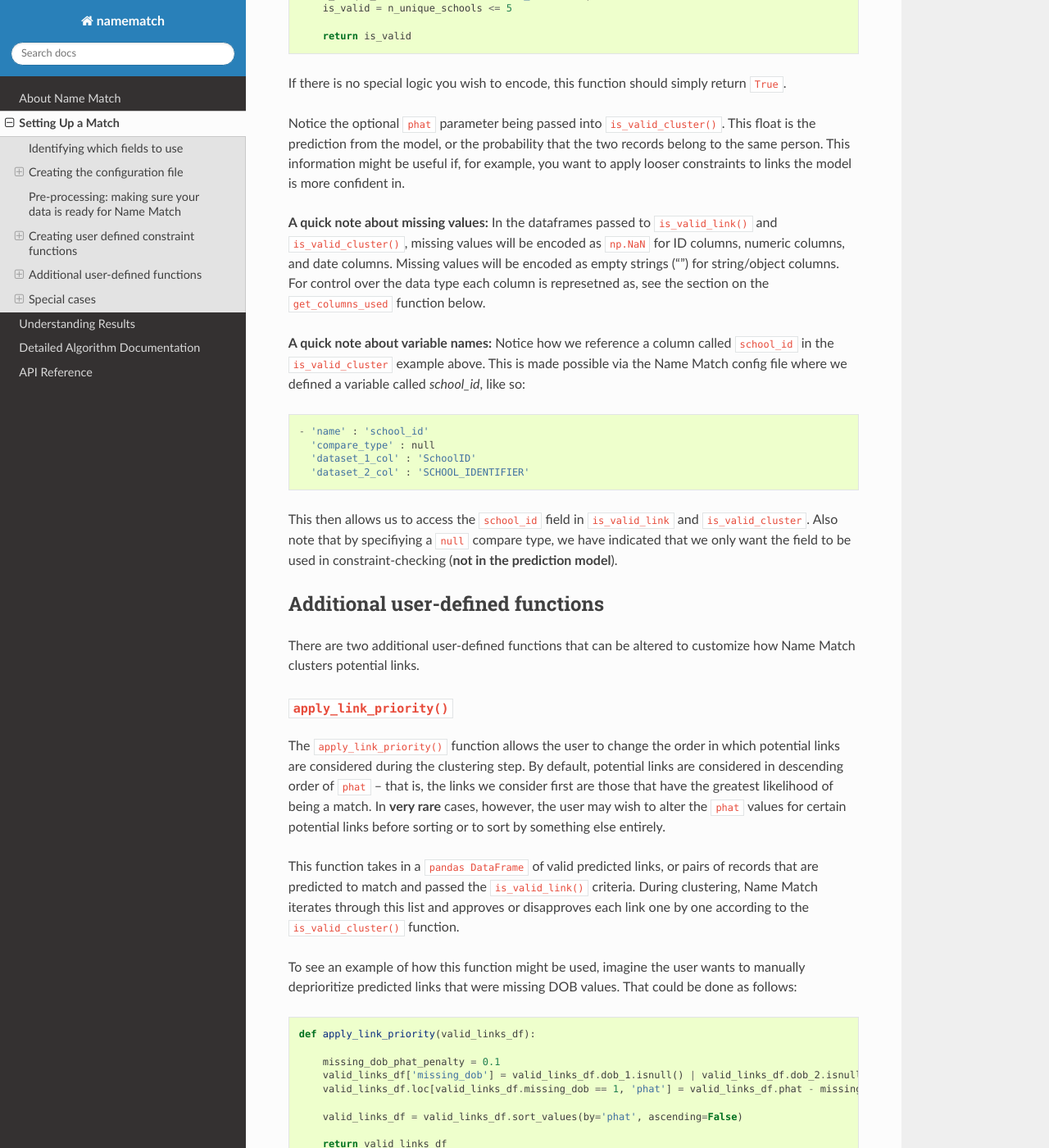
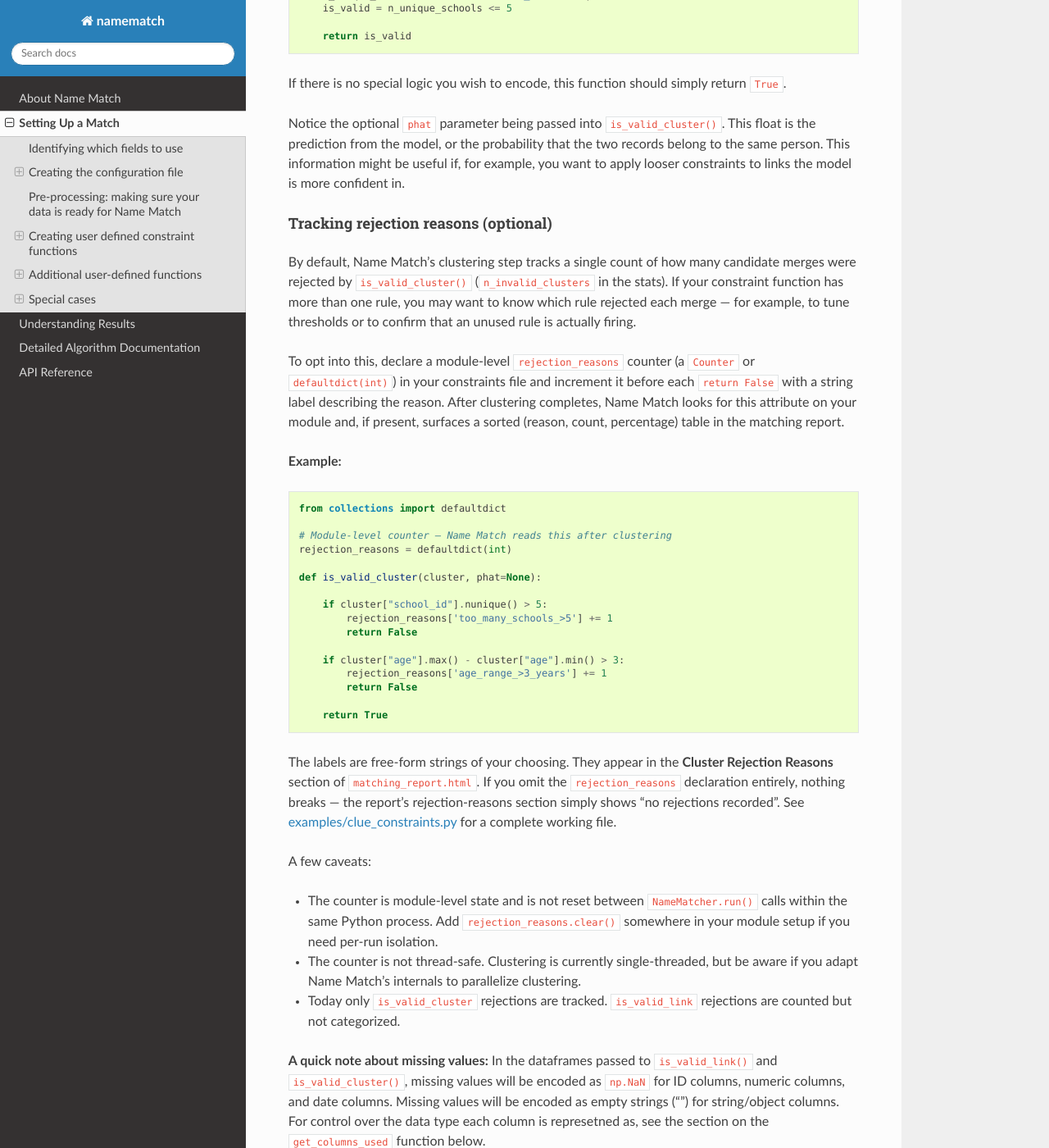
Before and after one commit to urban-labs/namematch, a Sphinx documentation site: the page built from docs/source/match_setup.rst, in a window 1280 px wide and 1400 px high, scrolled down 6812 px. Shown: the whole window at 82% size. Built offline with Sphinx 7.4.7 and the Read the Docs theme 3.1.0, drawn with Linux system fonts in a browser that asks for light colours; formulas are drawn with MathJax 3.

Commit message:
docs(match_setup): document rejection_reasons opt-in pattern
Adds a "Tracking rejection reasons (optional)" subsection under the
existing "Creating user defined constraint functions" section. Explains
the pattern (declare module-level counter, increment before each
return False, Name Match surfaces the breakdown in the matching report),
shows a complete worked example, and calls out the three caveats
(module-level state, not thread-safe, only covers is_valid_cluster).

Closes the documentation gap where this hook existed in code (cluster.py
+ matching_report.ipynb) and was reachable via the bundled
examples/clue_constraints.py, but was invisible to anyone reading the
docs page they'd actually consult when writing a constraints file.

Co-Authored-By: Claude Opus 4.7 (1M context) <noreply@anthropic.com>

```diff
--- a/docs/source/match_setup.rst
+++ b/docs/source/match_setup.rst
@@ -224,6 +224,41 @@ If there is no special logic you wish to encode, this function should simply ret
 
 Notice the optional ``phat`` parameter being passed into ``is_valid_cluster()``. This float is the prediction from the model, or the probability that the two records belong to the same person. This information might be useful if, for example, you want to apply looser constraints to links the model is more confident in.
 
+Tracking rejection reasons (optional)
++++++++++++++++++++++++++++++++++++++
+
+By default, Name Match's clustering step tracks a single count of how many candidate merges were rejected by ``is_valid_cluster()`` (``n_invalid_clusters`` in the stats). If your constraint function has more than one rule, you may want to know which rule rejected each merge — for example, to tune thresholds or to confirm that an unused rule is actually firing.
+
+To opt into this, declare a module-level ``rejection_reasons`` counter (a ``Counter`` or ``defaultdict(int)``) in your constraints file and increment it before each ``return False`` with a string label describing the reason. After clustering completes, Name Match looks for this attribute on your module and, if present, surfaces a sorted (reason, count, percentage) table in the matching report.
+
+**Example:**
+::
+
+    from collections import defaultdict
+
+    # Module-level counter — Name Match reads this after clustering
+    rejection_reasons = defaultdict(int)
+
+    def is_valid_cluster(cluster, phat=None):
+
+        if cluster["school_id"].nunique() > 5:
+            rejection_reasons['too_many_schools_>5'] += 1
+            return False
+
+        if cluster["age"].max() - cluster["age"].min() > 3:
+            rejection_reasons['age_range_>3_years'] += 1
+            return False
+
+        return True
+
+The labels are free-form strings of your choosing. They appear in the **Cluster Rejection Reasons** section of ``matching_report.html``. If you omit the ``rejection_reasons`` declaration entirely, nothing breaks — the report's rejection-reasons section simply shows "no rejections recorded". See `examples/clue_constraints.py <https://github.com/urban-labs/namematch/blob/master/examples/clue_constraints.py>`_ for a complete working file.
+
+A few caveats:
+
+* The counter is module-level state and is not reset between ``NameMatcher.run()`` calls within the same Python process. Add ``rejection_reasons.clear()`` somewhere in your module setup if you need per-run isolation.
+* The counter is not thread-safe. Clustering is currently single-threaded, but be aware if you adapt Name Match's internals to parallelize clustering.
+* Today only ``is_valid_cluster`` rejections are tracked. ``is_valid_link`` rejections are counted but not categorized.
+
 **A quick note about missing values:** In the dataframes passed to ``is_valid_link()`` and ``is_valid_cluster()``, missing values will be encoded as ``np.NaN`` for ID columns, numeric columns, and date columns. Missing values will be encoded as empty strings ("") for string/object columns. For control over the data type each column is represetned as, see the section on the ``get_columns_used`` function below.
 
 **A quick note about variable names:** Notice how we reference a column called ``school_id`` in the ``is_valid_cluster`` example above. This is made possible via the Name Match config file where we defined a variable called `school_id`, like so:
```
